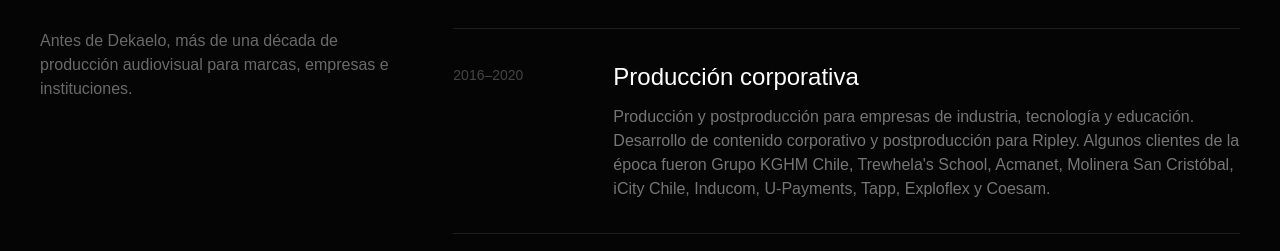
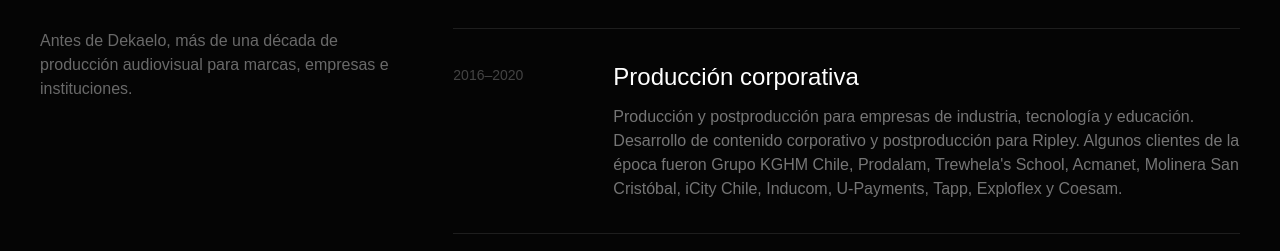
Before and after one commit to TronxGroup/Dekaelo-Media, a Next.js app: page /quienes-somos in a window 1280 px wide. Shown: the part 3522-3773 px from the top of the page. Built offline with nearby package versions, Linux system fonts and the light colour scheme.

Commit message:
Update page.tsx

```diff
--- a/app/quienes-somos/page.tsx
+++ b/app/quienes-somos/page.tsx
@@ -25,7 +25,7 @@ const milestones = [
   {
     year: "2016–2020",
     title: "Producción corporativa",
-    text: "Producción y postproducción para empresas de industria, tecnología y educación. Desarrollo de contenido corporativo y postproducción para Ripley. Algunos clientes de la época fueron Grupo KGHM Chile, Trewhela's School, Acmanet, Molinera San Cristóbal, iCity Chile, Inducom, U-Payments, Tapp, Exploflex y Coesam.",
+    text: "Producción y postproducción para empresas de industria, tecnología y educación. Desarrollo de contenido corporativo y postproducción para Ripley. Algunos clientes de la época fueron Grupo KGHM Chile, Prodalam, Trewhela's School, Acmanet, Molinera San Cristóbal, iCity Chile, Inducom, U-Payments, Tapp, Exploflex y Coesam.",
   },
   {
     year: "2020–2022",
```
